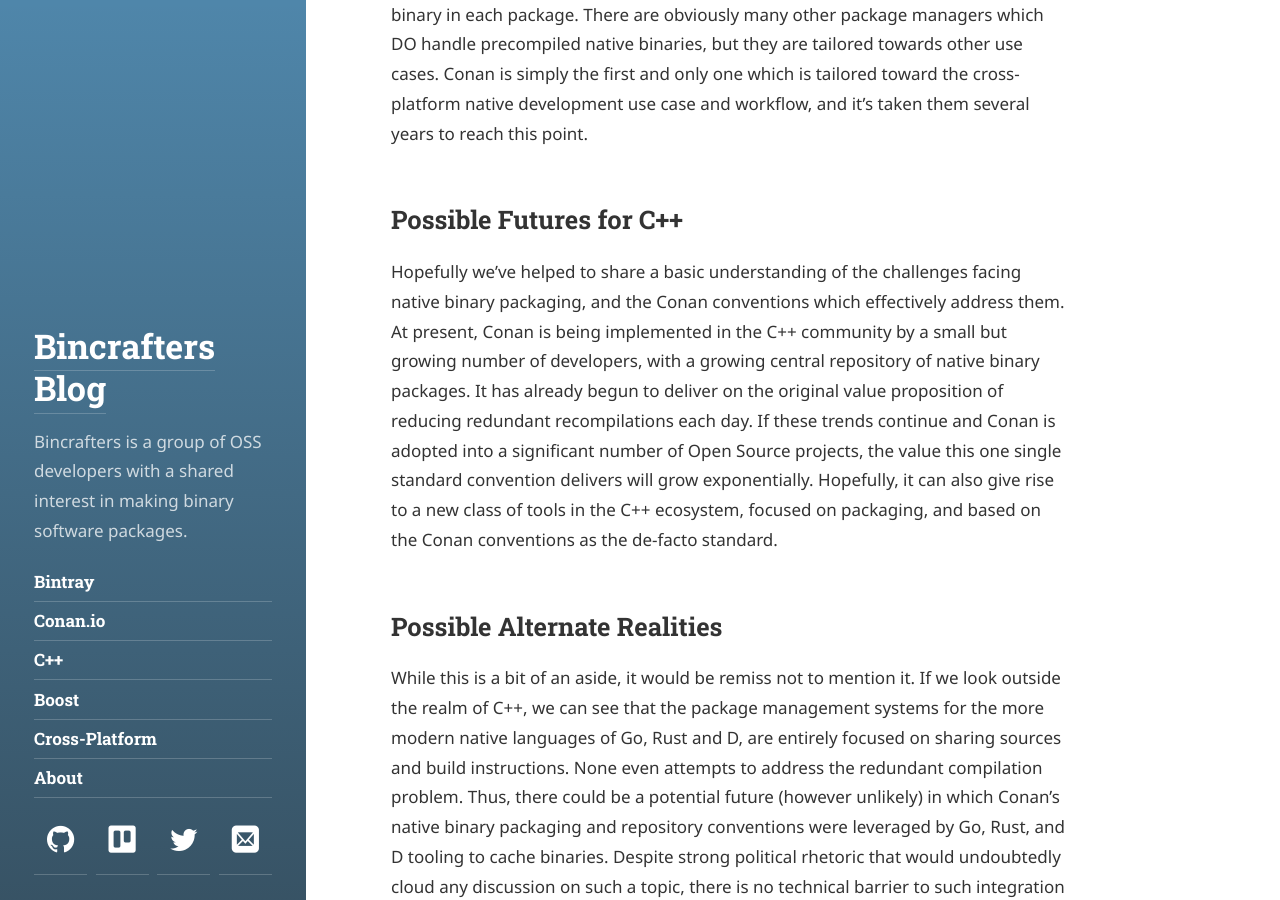
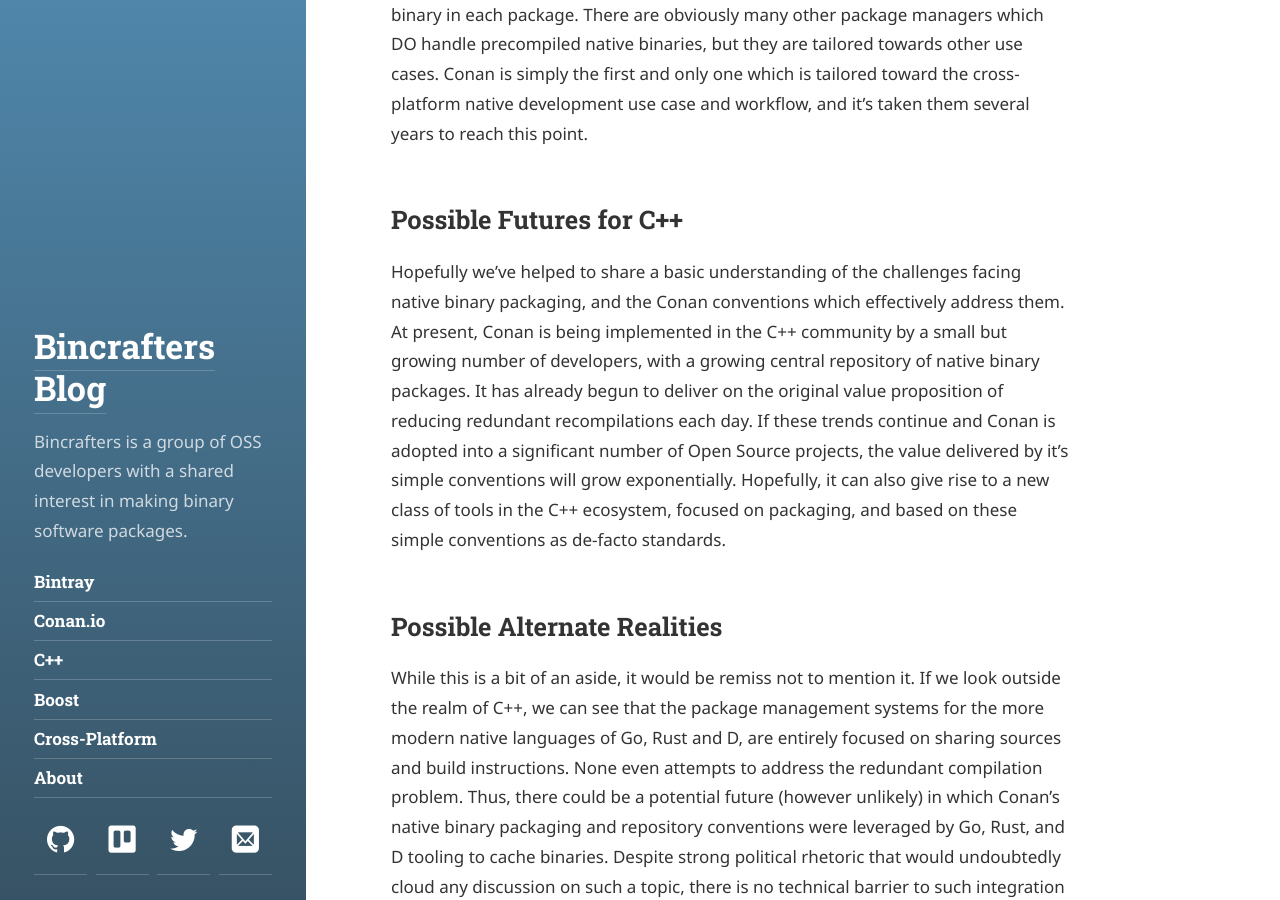
Before and after one commit to bincrafters/bincrafters.github.io, a Jekyll site: the page built from _posts/2017-11-15-Conan-Packages-for-Native-Binaries.md, in a window 1280 px wide and 900 px high, scrolled down 3229 px. Built offline with Jekyll 4.4.1, drawn with Linux system fonts in a browser that asks for light colours; some web fonts are replaced.

```diff
--- a/_posts/2017-11-15-Conan-Packages-for-Native-Binaries.md
+++ b/_posts/2017-11-15-Conan-Packages-for-Native-Binaries.md
@@ -28,7 +28,7 @@ When looked at objectively, we can see that there is nothing magical about the d
 Again, all of the above represents a healthy level of competition thanks to a tools developers choosing to build in interoperability with the dominant package and repository format in the ecosystem.  Currently, Conan is the only package manager which defines effective package and repository conventions, which feature cross-platform native binary comprehension with user-definable ABI profiles for each binary in each package.  There are obviously many other package managers which DO handle precompiled native binaries, but they are tailored towards other use cases.  Conan is simply the first and only one which is tailored toward the cross-platform native development use case and workflow, and it's taken them several years to reach this point.
 
 ## Possible Futures for C++
-Hopefully we've helped to share a basic understanding of the challenges facing native binary packaging, and the Conan conventions which effectively address them.  At present, Conan is being implemented in the C++ community by a small but growing number of developers, with a growing central repository of native binary packages.  It has already begun to deliver on the original value proposition of reducing redundant recompilations each day.  If these trends continue and Conan is adopted into a significant number of Open Source projects, the value this one single standard convention delivers will grow exponentially.  Hopefully, it can also give rise to a new class of tools in the C++ ecosystem, focused on packaging, and based on the Conan conventions as the de-facto standard.
+Hopefully we've helped to share a basic understanding of the challenges facing native binary packaging, and the Conan conventions which effectively address them.  At present, Conan is being implemented in the C++ community by a small but growing number of developers, with a growing central repository of native binary packages.  It has already begun to deliver on the original value proposition of reducing redundant recompilations each day.  If these trends continue and Conan is adopted into a significant number of Open Source projects, the value delivered by it's simple conventions will grow exponentially.  Hopefully, it can also give rise to a new class of tools in the C++ ecosystem, focused on packaging, and based on these simple conventions as de-facto standards.
 
 ## Possible Alternate Realities
 While this is a bit of an aside, it would be remiss not to mention it.  If we look outside the realm of C++, we can see that the package management systems for the more modern native languages of Go, Rust and D, are entirely focused on sharing sources and build instructions.  None even attempts to address the redundant compilation problem.  Thus, there could be a potential future (however unlikely) in which Conan's native binary packaging and repository conventions were leveraged by Go, Rust, and D tooling to cache binaries.  Despite strong political rhetoric that would undoubtedly cloud any discussion on such a topic, there is no technical barrier to such integration and that simple fact **could** shine through.  In fact, for posterity it should be mentioned that Conan has provided a simple demonstration of its ability to package binaries for Go in the docs, should anyone ever ask the question:
```
